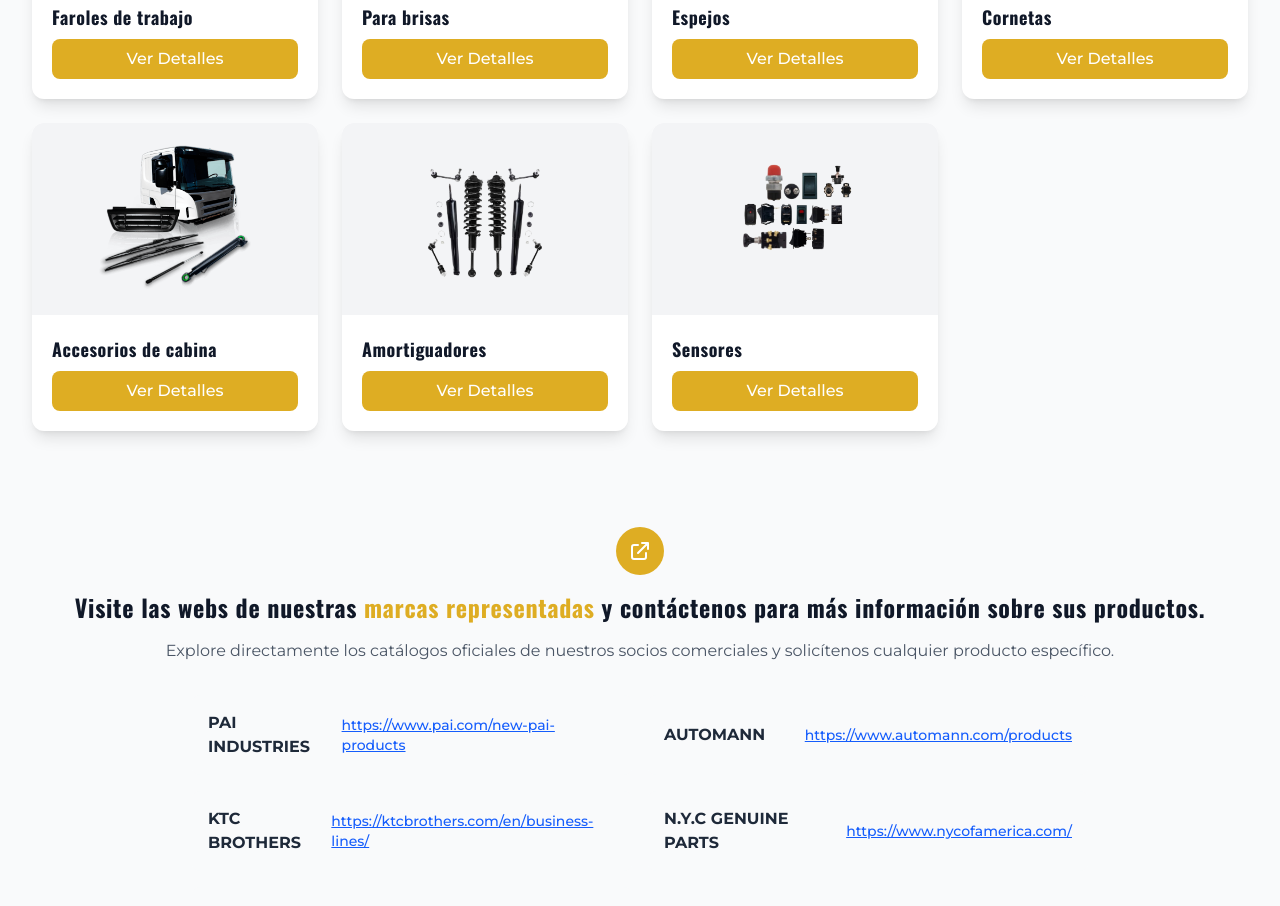
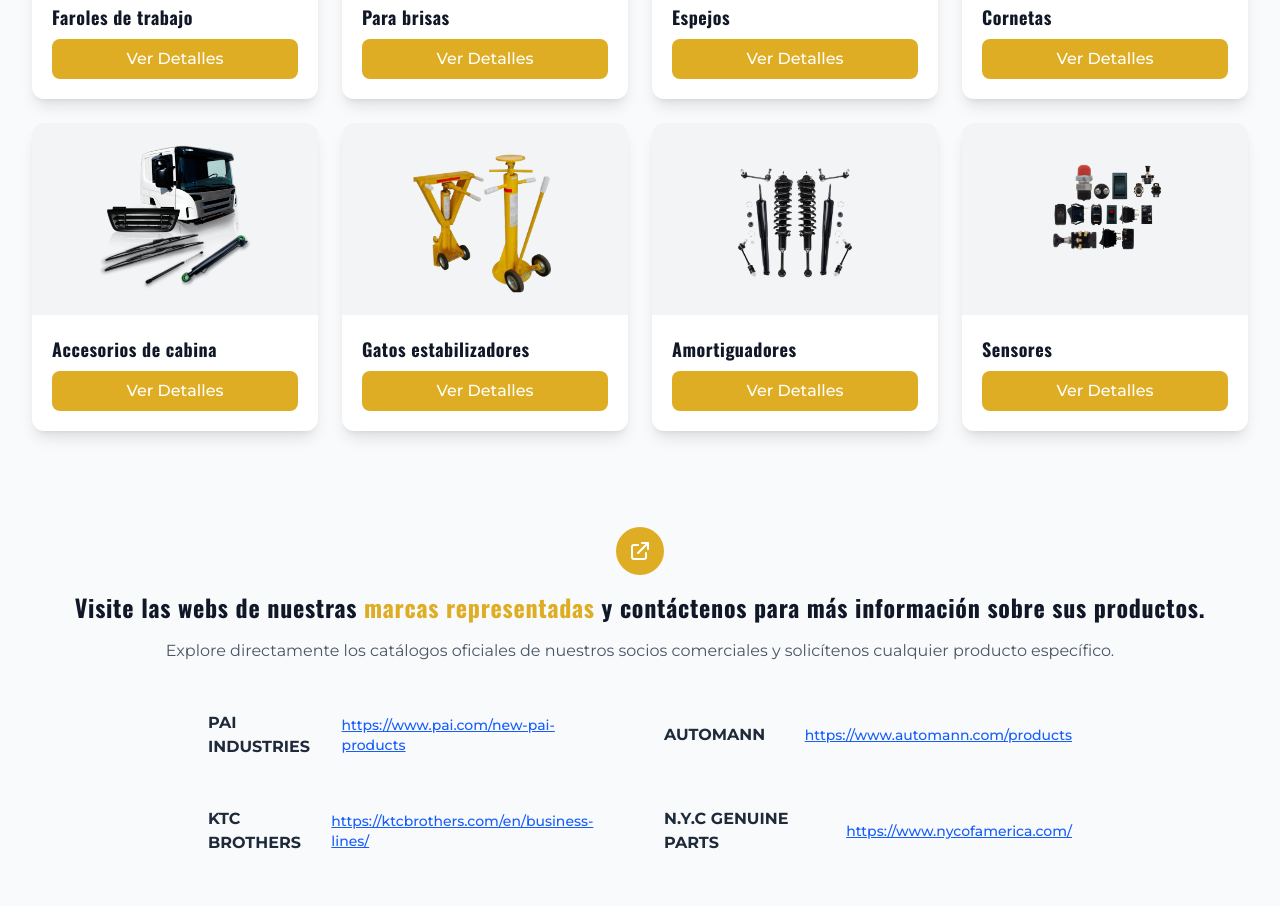
Before and after one commit to angelo2345-ui/auto-mac-prueba-2.0, a Vue app: page /productos in a window 1280 px wide. Shown: the part 5420-6326 px from the top of the page. Built offline with nearby package versions, Linux system fonts and the light colour scheme.

Commit message:
agregado de nuevo item

```diff
--- a/src/pages/Productos.vue
+++ b/src/pages/Productos.vue
@@ -898,6 +898,18 @@ export default {
           marca: 'KTC, NYC, JPM, Automann',
           modelo: 'Para motores diésel de alto rendimiento'
         },
+        // Gatos estabilizadores
+        {
+          id: 64,
+          name: 'Gatos estabilizadores',
+          category: 'iluminacion-cabina',
+          description: 'Gatos estabilizadores para equipos y vehículos pesados.',
+          price: '$250.00',
+          image: '/images/productos/Iluminación y  Cabina/GATOS ESTABILIZADORES.png',
+          stock: 'Disponible',
+          marca: 'KTC, NYC, JPM, Automann',
+          modelo: 'Aplicaciones para vehículos pesados'
+        },
         // Nuevos productos
         // Amortiguadores (Suspensión)
         {
```
Also changed, not shown: public/images/productos/Iluminación y  Cabina/GATOS ESTABILIZADORES.png (added).
